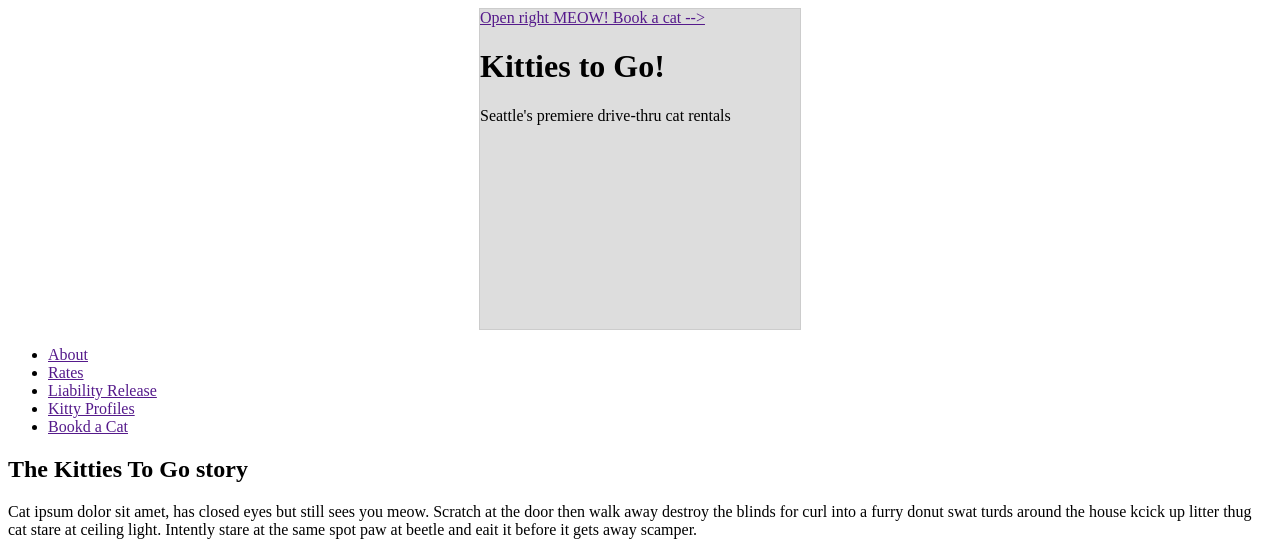
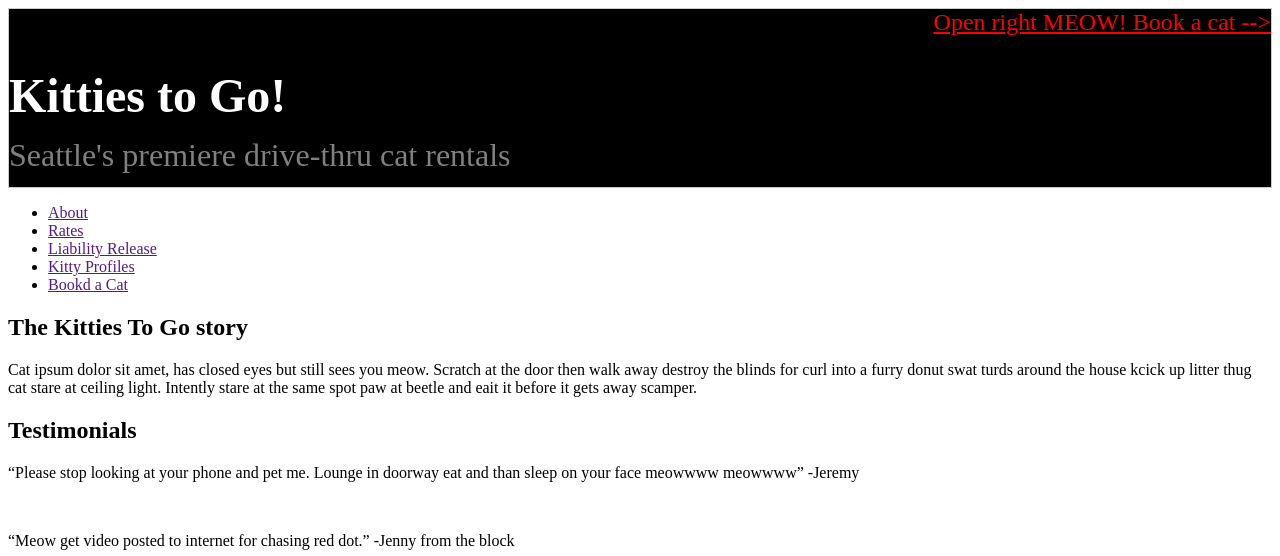
Before and after one commit to satsobek/mockup-practice, a plain HTML site: page index.html in a window 1280 px wide. Shown: the top 556 px of the page. Drawn offline with Linux system fonts and the light colour scheme.

Commit message:
formated Header section in CSS and adjusted HTML for css classes

```diff
--- a/index.html
+++ b/index.html
@@ -7,11 +7,11 @@
   </head>
   <body>
     <header class="homepage-header">
-      <div>
-        <a href="">Open right MEOW! Book a cat --></a>
+      <div class="header-bookacat-link">
+        <a class="link-color-1"href="">Open right MEOW! Book a cat --></a>
       </div>
       <h1>Kitties to Go!</h1>
-      <p>Seattle's premiere drive-thru cat rentals</p>
+      <p class="subheader">Seattle's premiere drive-thru cat rentals</p>
     </header>
     <div class="">
       <nav>
--- a/styles/kitties-stylesheet.css
+++ b/styles/kitties-stylesheet.css
@@ -1,7 +1,31 @@
+/* Header Background Formating*/
 .homepage-header {
   border: 1px solid #ccc;
-  background: #ddd;
-    margin: 0 auto;
-    height: 20rem;
-  width: 20rem;
-  }
+  background: black;
+  margin: 0 auto;
+  height: auto;
+  width: auto;
+}
+
+/*Header Text Formating and Orientation*/
+h1 {
+  text-align: left;
+  color: white;
+  font-size: 3rem;
+}
+
+.subheader {
+  text-align: left;
+  line-height: 0;
+  color: grey;
+  font-size: 2rem;
+}
+
+.header-bookacat-link {
+  text-align: right;
+}
+
+.link-color-1 {
+  color:red;
+  font-size: 1.5rem;
+}
```
